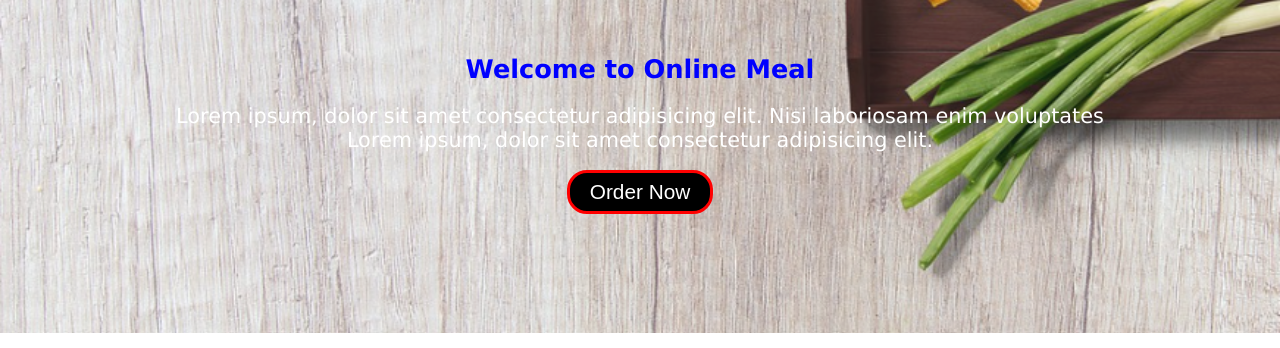
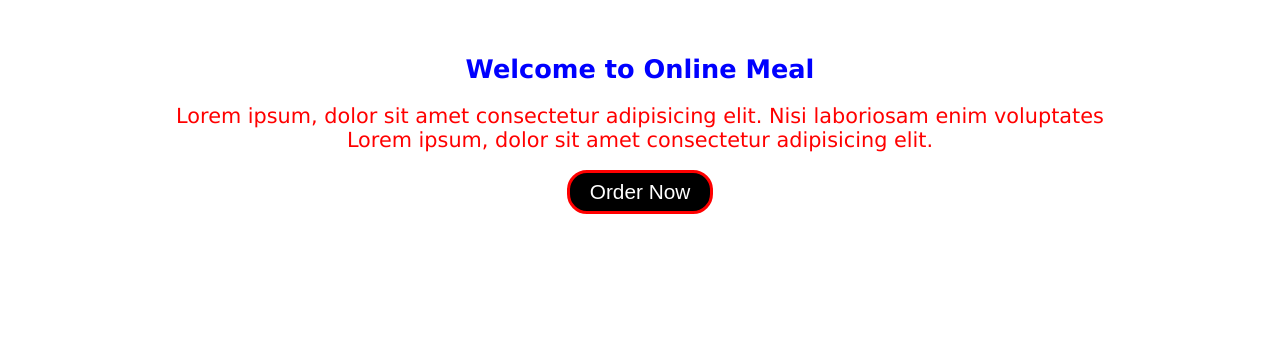
Before and after one commit to ashishAK1/myOnlineMeal, a plain HTML site: page index.html in a window 1280 px wide. Shown: the part 67-415 px from the top of the page. Drawn offline with Linux system fonts and the light colour scheme.

Commit message:
img remove of home

```diff
--- a/css/style.css
+++ b/css/style.css
@@ -80,7 +80,7 @@
 
 #home::before{
     content: "";
-    background:url("../image/bg4.png") no-repeat center center/cover;
+    /* background:url("../image/bg4.png") no-repeat center center/cover;  */
     /* double dot(..) isliye lga h kyunki hme ek folder piche jana tha*/
     position: absolute;
     height: 400px;
@@ -100,7 +100,7 @@
 }
 
 #home p{
-    color: white;
+    color: red;
     text-align: center;
     font-size: 1.3rem;
     font-family :Verdana, Geneva, Tahoma, sans-serif;
```
